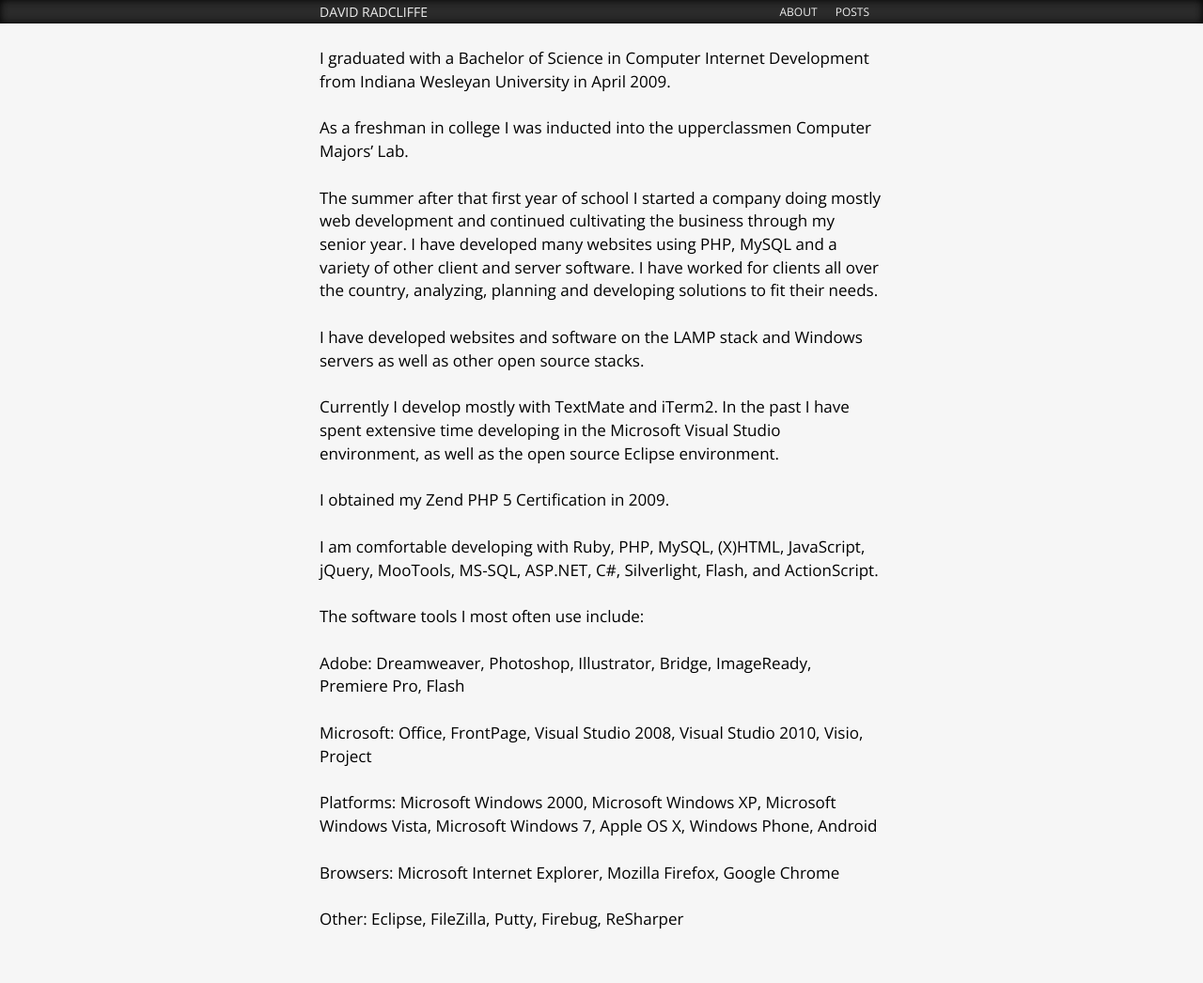
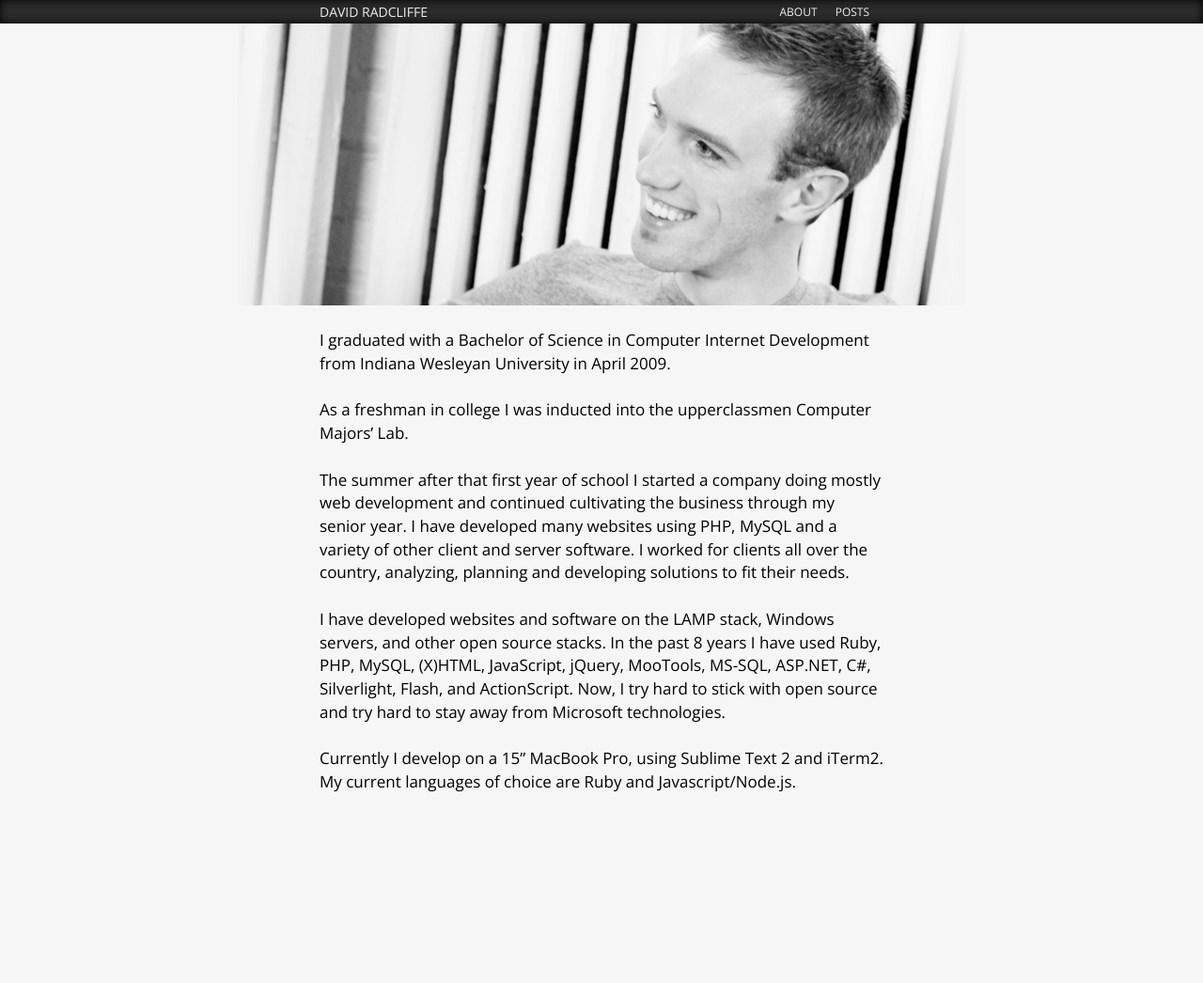
Before and after one commit to dwradcliffe/dwradcliffe.github.com, a Jekyll site: the page built from about.md, in a window 1280 px wide. Shown: the whole page at 94% size. Built offline with Jekyll 4.4.1, drawn with Linux system fonts in a browser that asks for light colours; Markdown is read by kramdown in place of the engine named in the settings; after the commit the page ends 900 px from its top, so only the background shows below that.

Commit message:
update bio

```diff
--- a/about.md
+++ b/about.md
@@ -7,24 +7,8 @@
 
 As a freshman in college I was inducted into the upperclassmen Computer Majors’ Lab.
 
-The summer after that first year of school I started a company doing mostly web development and continued cultivating the business through my senior year. I have developed many websites using PHP, MySQL and a variety of other client and server software. I have worked for clients all over the country, analyzing, planning and developing solutions to fit their needs.
+The summer after that first year of school I started a company doing mostly web development and continued cultivating the business through my senior year. I have developed many websites using PHP, MySQL and a variety of other client and server software. I worked for clients all over the country, analyzing, planning and developing solutions to fit their needs.
 
-I have developed websites and software on the LAMP stack and Windows servers as well as other open source stacks.
+I have developed websites and software on the LAMP stack, Windows servers, and other open source stacks. In the past 8 years I have used Ruby, PHP, MySQL, (X)HTML, JavaScript, jQuery, MooTools, MS-SQL, ASP.NET, C#, Silverlight, Flash, and ActionScript. Now, I try hard to stick with open source and try hard to stay away from Microsoft technologies.
 
-Currently I develop mostly with TextMate and iTerm2. In the past I have spent extensive time developing in the Microsoft Visual Studio environment, as well as the open source Eclipse environment.
-
-I obtained my Zend PHP 5 Certification in 2009.
-
-I am comfortable developing with Ruby, PHP, MySQL, (X)HTML, JavaScript, jQuery, MooTools, MS-SQL, ASP.NET, C#, Silverlight, Flash, and ActionScript.
-
-The software tools I most often use include:
-
-Adobe: Dreamweaver, Photoshop, Illustrator, Bridge, ImageReady, Premiere Pro, Flash
-
-Microsoft: Office, FrontPage, Visual Studio 2008, Visual Studio 2010, Visio, Project
-
-Platforms: Microsoft Windows 2000, Microsoft Windows XP, Microsoft Windows Vista, Microsoft Windows 7, Apple OS X, Windows Phone, Android
-
-Browsers: Microsoft Internet Explorer, Mozilla Firefox, Google Chrome
-
-Other: Eclipse, FileZilla, Putty, Firebug, ReSharper
+Currently I develop on a 15" MacBook Pro, using Sublime Text 2 and iTerm2. My current languages of choice are Ruby and Javascript/Node.js.
--- a/index.html
+++ b/index.html
@@ -3,7 +3,7 @@
 title: David Radcliffe
 ---
 
-<p>I'm a web developer currently working as Lead Developer for Trabian Technology. I've been building <a href="http://www.lifegrouphub.com">LifegroupHUB</a> in my spare time. I'm married to the best teacher in the world, <a href="http://www.kathrynradcliffe.com">Kathryn Radcliffe</a>. I've been working on the web since I was in high school.</p>
+<p>I'm a web developer currently working as Lead Developer for <a href="https://www.trabian.com">Trabian Technology</a>. I've been building <a href="http://www.lifegrouphub.com">LifegroupHUB</a> in my spare time. I'm married to the best teacher in the world, <a href="http://www.kathrynradcliffe.com">Kathryn Radcliffe</a>. I've been working on the web since I was in high school.</p>
 
 <p>You can find me on <a href="http://twitter.com/dwradcliffe">Twitter</a>, <a href="https://github.com/dwradcliffe">GitHub</a>, and <a href="https://coderwall.com/dwradcliffe">Coderwall</a>.
 
```
Also changed, not shown: other parts of about.md (+1 -1 lines).
